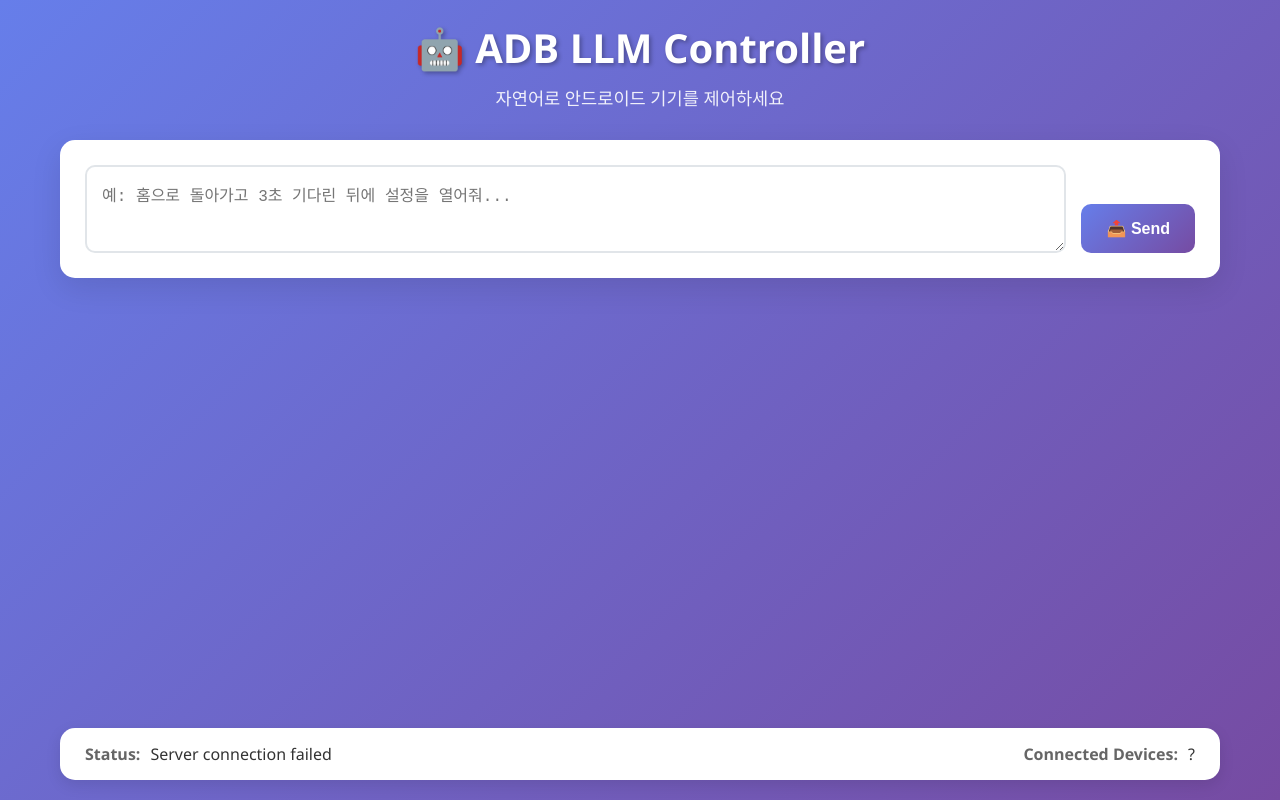
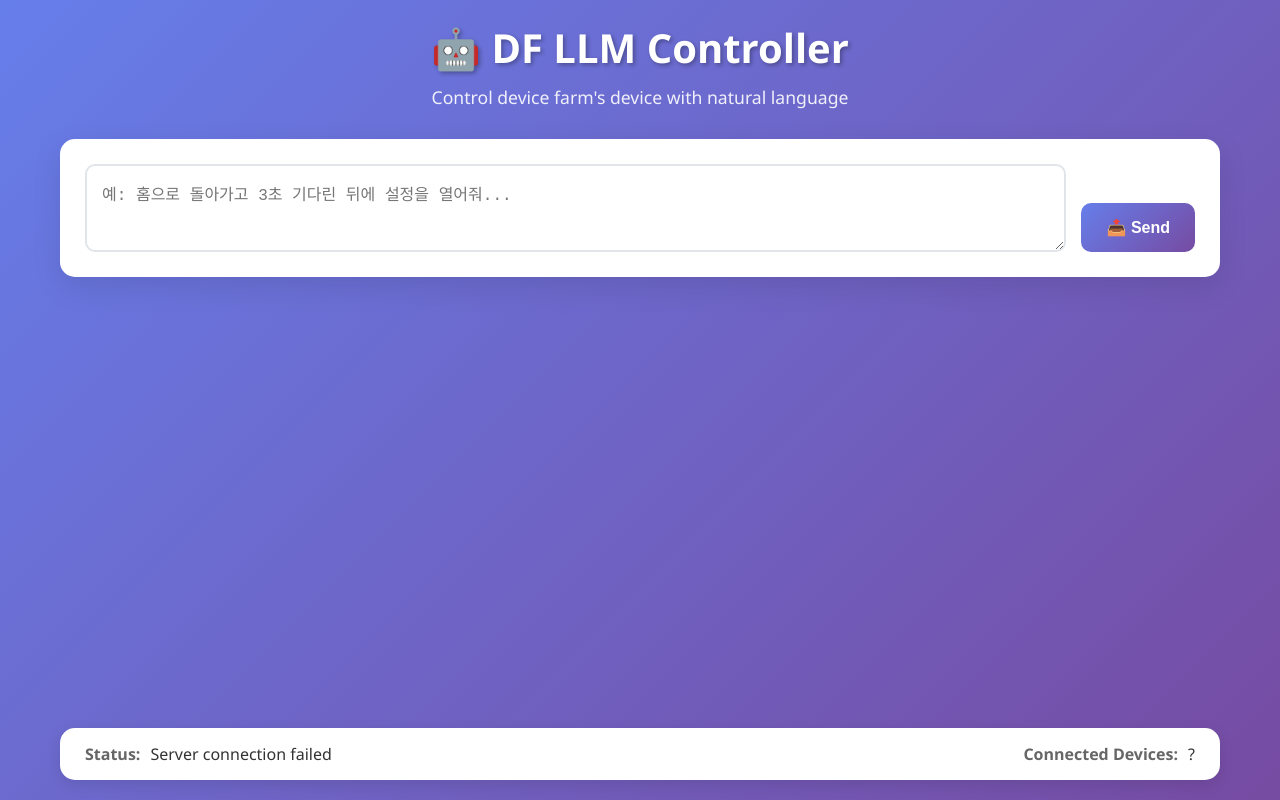
Before and after one commit to MJ-2nd/RAG_test, a plain HTML site: page web_interface/index.html in a window 1280 px wide. Drawn offline with Linux system fonts and the light colour scheme; files that its build step writes are made by us from their sources; no server answers; files whose address does not match are found by name.

Commit message:
small fix for headline

```diff
--- a/web_interface/index.html
+++ b/web_interface/index.html
@@ -9,8 +9,8 @@
 <body>
     <div class="container">
         <header>
-            <h1>🤖 ADB LLM Controller</h1>
-            <p>자연어로 안드로이드 기기를 제어하세요</p>
+            <h1>🤖 DF LLM Controller</h1>
+            <p>Control device farm's device with natural language</p>
         </header>
 
         <main>
```
